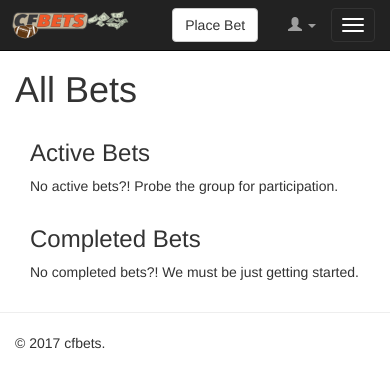
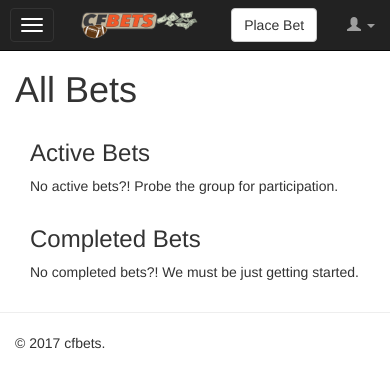
Before and after one commit to joshpelkey/cfbets, a Django app: page /bets/all_bets/ in a window 390 px wide. Shown: the top 388 px of the page. Run offline with Django 3.2, Linux system fonts and the light colour scheme; the visitor is signed in with stand-in values (Sample User, id 1); data that the repository does not hold is empty; some libraries are stand-ins or nearby versions.

Commit message:
move mobile toggle to left side

```diff
--- a/cfbets/templates/base.html
+++ b/cfbets/templates/base.html
@@ -37,9 +37,17 @@
 			<div class="container">
 
 				<div class="navbar-header navbar-left pull-left">
+					<button type="button" data-toggle="collapse" data-target=".navbar-collapse" class="pull-left navbar-toggle" style="margin-left: 10px;">
+						<span class="sr-only">Toggle navigation</span>
+						<span class="icon-bar"></span>
+						<span class="icon-bar"></span>
+						<span class="icon-bar"></span>
+					</button>
+
 					<a href="/" class="navbar-brand">
 						<img alt="cfbets small logo" src="{% static 'assets/images/cfbets_logo_sm.png' %}">
 					</a>
+
 				</div>
 
 				<div class="navbar-header navbar-right pull-right">
@@ -106,13 +114,6 @@
 							</li>
 						{% endif %}
 					</ul>
-
-					<button type="button" data-toggle="collapse" data-target=".navbar-collapse" class="navbar-toggle">
-						<span class="sr-only">Toggle navigation</span>
-						<span class="icon-bar"></span>
-						<span class="icon-bar"></span>
-						<span class="icon-bar"></span>
-					</button>
 
 				</div>
 
```
